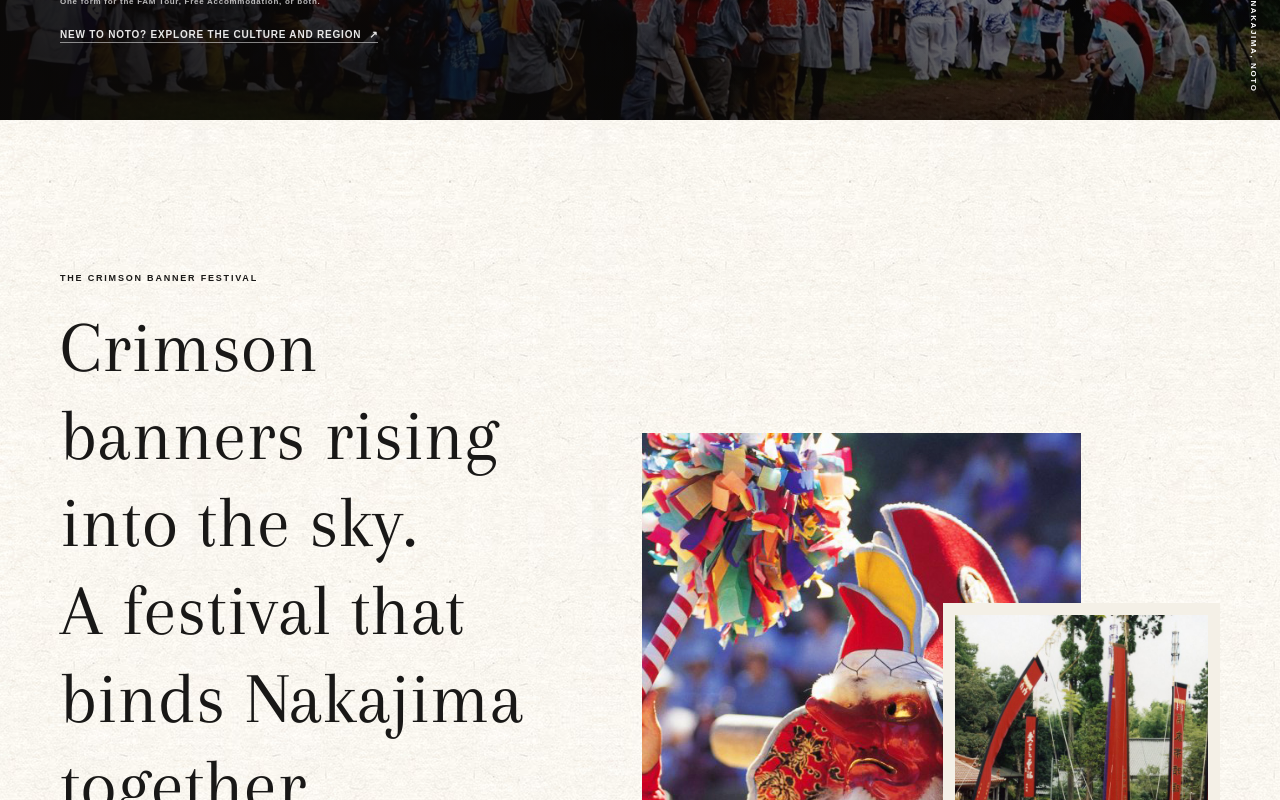
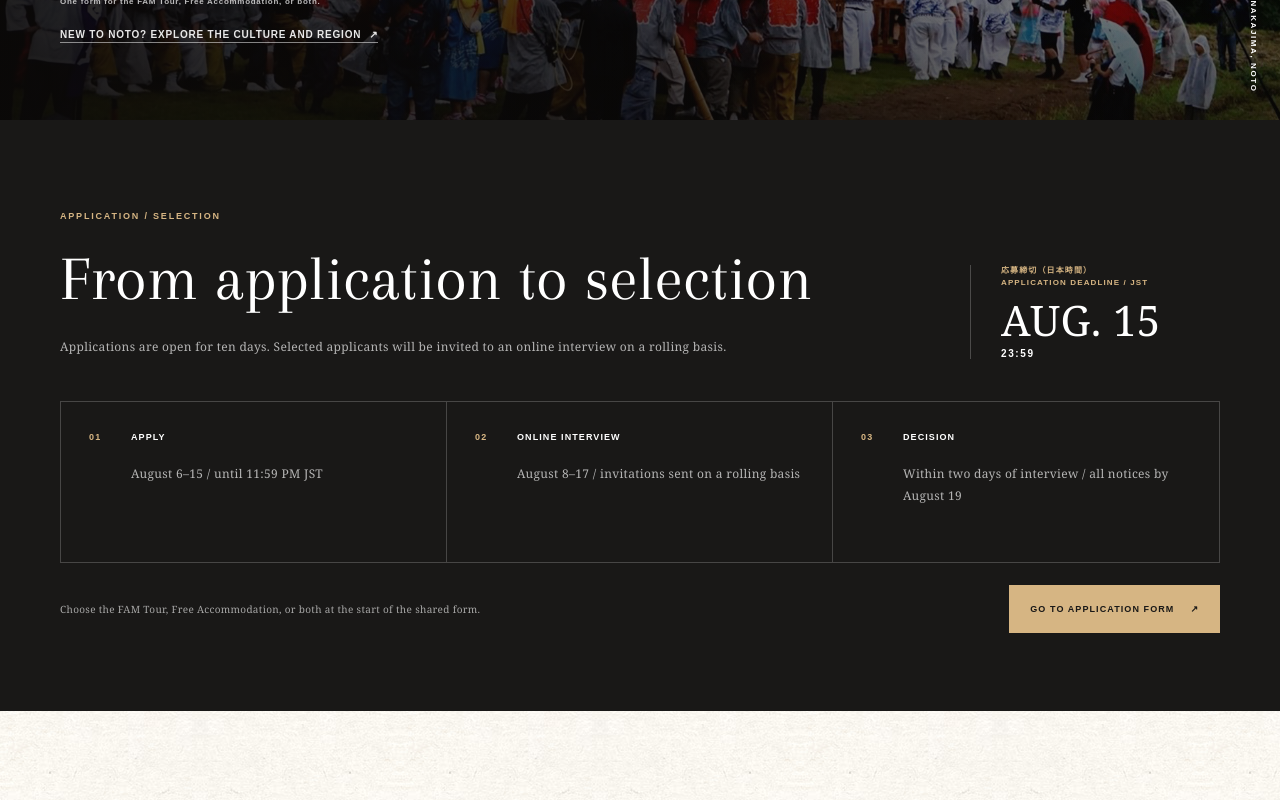
Before and after one commit to nomad-resort/digital-nomad-noto-website, a Next.js app: page / in a window 1280 px wide. Shown: the part 680-1480 px from the top of the page. Built offline with nearby package versions, Linux system fonts and the light colour scheme.

Commit message:
Clarify the application and selection timeline

```diff
--- a/app/globals.css
+++ b/app/globals.css
@@ -162,6 +162,21 @@ h2 .lang-ja, h2 .lang-en { white-space: pre-line; }
 .full-button { width: 100%; margin-top: 34px; }
 .hero-side-note { position:absolute; z-index:2; right:23px; bottom:28px; margin:0; writing-mode:vertical-rl; font:700 8px/1 Arial,sans-serif; letter-spacing:.2em; }
 
+.selection-section { padding: 88px 0 78px; background: var(--ink); color: white; }
+.selection-heading { display: grid; grid-template-columns: 1fr auto; gap: 70px; align-items: end; }
+.selection-heading h2 { max-width: 760px; margin: 12px 0 0; font-size: clamp(42px, 5vw, 68px); font-weight: 400; line-height: 1.16; }
+.selection-intro { max-width: 700px; margin: 20px 0 0; color: rgba(255,255,255,.68); font-family: "Yu Mincho", serif; font-size: 12px; line-height: 1.9; }
+[data-lang="en"] .selection-intro { font-family: Georgia, serif; }
+.selection-deadline { min-width: 250px; padding-left: 30px; border-left: 1px solid rgba(255,255,255,.22); }
+.selection-deadline span { display: block; color: var(--gold); font: 700 8px/1.5 Arial,sans-serif; letter-spacing: .14em; }
+.selection-deadline strong { display: block; margin-top: 10px; font: 400 42px/1 Georgia,serif; }
+.selection-deadline small { display: block; margin-top: 8px; font: 700 10px/1 Arial,sans-serif; letter-spacing: .16em; }
+.selection-section .application-timeline { margin-top: 42px; }
+.selection-action { margin-top: 22px; display: flex; align-items: center; justify-content: space-between; gap: 30px; }
+.selection-action p { max-width: 720px; margin: 0; color: rgba(255,255,255,.62); font-family: "Yu Mincho", serif; font-size: 10px; line-height: 1.8; }
+[data-lang="en"] .selection-action p { font-family: Georgia, serif; }
+.selection-action .button { flex: 0 0 auto; }
+
 .festival-section { padding: 150px 0; background: var(--paper); background-image: url('/noto/washi-pattern.avif'); }
 .festival-grid { display: grid; grid-template-columns: .92fr 1.08fr; gap: 90px; align-items: center; }
 .festival-copy h2,
@@ -319,6 +334,10 @@ footer { padding: 80px 0 24px; background: #10100f; color: white; }
   .hero-content { padding: 130px 0 55px; }
   .hero h1 { font-size: clamp(46px, 8.8vw, 70px); }
   .hero-side-note { display: none; }
+  .selection-heading { grid-template-columns: 1fr; gap: 34px; }
+  .selection-deadline { padding: 24px 0 0; border-left: 0; border-top: 1px solid rgba(255,255,255,.22); }
+  .selection-action { align-items: stretch; flex-direction: column; }
+  .selection-action .button { width: 100%; }
   .festival-section, .notojima-section, .itinerary-section, .fam-value-section, .free-section, .requirements-section { padding-block: 100px; }
   .festival-grid, .notojima-intro, .hanami-card, .value-layout, .free-grid, .faq-section { grid-template-columns: 1fr; gap: 55px; }
   .festival-media { min-height: 650px; }
@@ -362,6 +381,8 @@ footer { padding: 80px 0 24px; background: #10100f; color: white; }
   .hero-facts span:first-child { padding-left: 8px; }
   .hero-actions { flex-direction: column; }
   .button { width: 100%; }
+  .selection-section { padding-block: 70px; }
+  .selection-heading h2 { font-size: 39px; }
   .festival-copy h2, .notojima-intro h2, .section-heading h2, .value-layout h2, .free-grid h2, .faq-heading h2, .requirements-section .section-heading h2 { font-size: 43px; }
   .festival-media { min-height: 560px; }
   .festival-main-image { width: 88%; height: 420px; }
--- a/app/page.tsx
+++ b/app/page.tsx
@@ -200,6 +200,44 @@ export default function Home() {
         <p className="hero-side-note">OKUMA KABUTO FESTIVAL / NAKAJIMA, NOTO</p>
       </section>
 
+      <section className="selection-section" aria-labelledby="selection-title">
+        <div className="selection-heading shell">
+          <div>
+            <p className="eyebrow light">APPLICATION / SELECTION</p>
+            <h2 id="selection-title"><Bi ja="応募から参加決定まで" en="From application to selection" /></h2>
+            <p className="selection-intro"><Bi ja="応募は10日間。応募受領後、対象の方へオンライン面談を順次ご案内します。" en="Applications are open for ten days. Selected applicants will be invited to an online interview on a rolling basis." /></p>
+          </div>
+          <div className="selection-deadline" aria-label="Application deadline">
+            <span><Bi ja="応募締切（日本時間）" en="APPLICATION DEADLINE / JST" /></span>
+            <strong>AUG. 15</strong>
+            <small>23:59</small>
+          </div>
+        </div>
+        <div className="application-timeline shell" aria-label="Application and selection timeline">
+          <div>
+            <span>01</span>
+            <strong><Bi ja="応募" en="Apply" /></strong>
+            <p><Bi ja="8月6日〜15日 23:59（日本時間）" en="August 6–15 / until 11:59 PM JST" /></p>
+          </div>
+          <div>
+            <span>02</span>
+            <strong><Bi ja="オンライン面談" en="Online interview" /></strong>
+            <p><Bi ja="8月8日〜17日／応募受領後に順次ご案内" en="August 8–17 / invitations sent on a rolling basis" /></p>
+          </div>
+          <div>
+            <span>03</span>
+            <strong><Bi ja="結果通知" en="Decision" /></strong>
+            <p><Bi ja="面談後2日以内に順次通知／最終8月19日" en="Within two days of interview / all notices by August 19" /></p>
+          </div>
+        </div>
+        <div className="selection-action shell">
+          <p><Bi ja="共通フォームの最初で、FAM Tour、フリーアコモ、または両方を選択できます。" en="Choose the FAM Tour, Free Accommodation, or both at the start of the shared form." /></p>
+          <a className="button button-gold" href={applicationForm} target="_blank" rel="noreferrer">
+            <Bi ja="応募フォームへ" en="Go to application form" /> <Arrow />
+          </a>
+        </div>
+      </section>
+
       <section className="festival-section" id="festival" aria-labelledby="festival-title">
         <div className="festival-grid shell">
           <div className="festival-copy">
@@ -394,23 +432,6 @@ export default function Home() {
           <p className="eyebrow light">APPLICATION DETAILS</p>
           <h2 id="requirements-title"><Bi ja="募集要項" en="Application details" /></h2>
         </div>
-        <div className="application-timeline shell" aria-label="Application timeline">
-          <div>
-            <span>01</span>
-            <strong><Bi ja="応募期間" en="Applications" /></strong>
-            <p><Bi ja="2026年8月6日〜15日 23:59（日本時間）" en="August 6–15, 2026, until 11:59 PM JST" /></p>
-          </div>
-          <div>
-            <span>02</span>
-            <strong><Bi ja="オンライン面談" en="Online interviews" /></strong>
-            <p><Bi ja="8月8日〜17日／応募受領後に順次案内" en="August 8–17 / invitations sent on a rolling basis" /></p>
-          </div>
-          <div>
-            <span>03</span>
-            <strong><Bi ja="選考結果" en="Decisions" /></strong>
-            <p><Bi ja="面談後2日以内に順次通知／最終8月19日" en="Within two days of interview / final notices by August 19" /></p>
-          </div>
-        </div>
         <div className="requirements-grid shell">
           <article className="requirement-card fam-requirement">
             <p className="card-number">01 / FAM TOUR</p>
```
Also changed, not shown: 1 other file (tests, documents, lock files or other folders).
